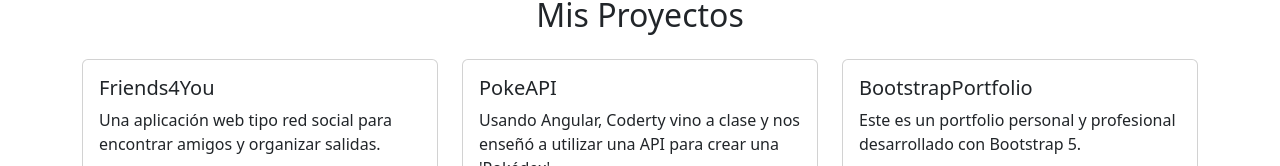
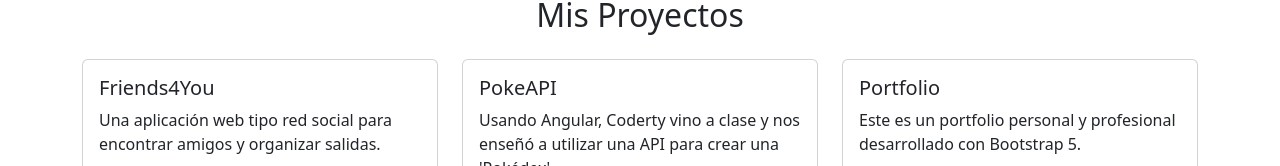
Before and after one commit to samu-tec/BootstrapPortfolio, a plain HTML site: page index.html in a window 1280 px wide. Shown: the part 541-707 px from the top of the page. Drawn offline with nearby package versions, Linux system fonts and the light colour scheme.

Commit message:
update index.html to reflect the correct project title and link for the portfolio

```diff
--- a/index.html
+++ b/index.html
@@ -4,7 +4,7 @@
 <head>
   <meta charset="UTF-8" />
   <meta name="viewport" content="width=device-width, initial-scale=1" />
-  <title>BootstrapPortfolio</title>
+  <title>Portfolio de SamuTech</title>
 
   <link href="https://cdn.jsdelivr.net/npm/bootstrap@5.3.3/dist/css/bootstrap.min.css" rel="stylesheet" />
 
@@ -153,12 +153,12 @@
         <div class="col-md-4">
           <div class="card h-100">
             <div class="card-body">
-              <h5 class="card-title">BootstrapPortfolio</h5>
+              <h5 class="card-title">Portfolio</h5>
               <p class="card-text">
                 Este es un portfolio personal y profesional desarrollado con
                 Bootstrap 5.
               </p>
-              <a href="https://github.com/samu-tec/BootstrapPortfolio" class="btn btn-primary">Ver detalles</a>
+              <a href="https://github.com/samu-tec/portfolio" class="btn btn-primary">Ver detalles</a>
             </div>
           </div>
         </div>
```
